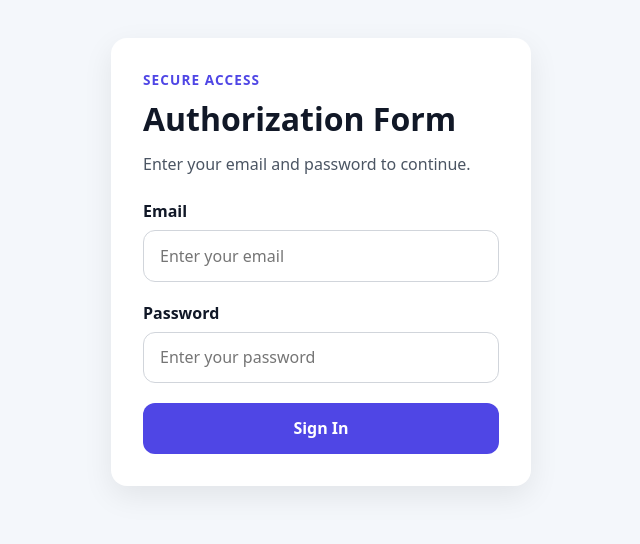
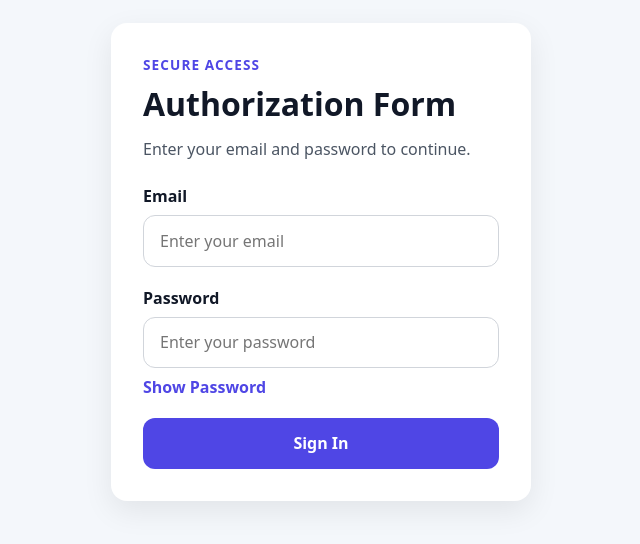
Before and after one commit to jprobussr/react-authorization-form, a React (Vite) app in the folder react-authorization-form/: page / in a window 1280 px wide. Shown: the part 138-682 px from the top of the page, without its empty margins (319-959 px from the left). Built offline with nearby package versions, Linux system fonts and the light colour scheme.

Commit message:
feat: add show and hide password toggle

```diff
--- a/react-authorization-form/src/App.css
+++ b/react-authorization-form/src/App.css
@@ -83,3 +83,18 @@
   font-weight: 600;
   color: #111827;
 }
+
+.toggle-password-button {
+  width: fit-content;
+  border: none;
+  background: transparent;
+  padding: 0;
+  font: inherit;
+  font-weight: 600;
+  color: #4f46e5;
+  cursor: pointer;
+}
+
+.toggle-password-button:hover {
+  text-decoration: underline;
+}
--- a/react-authorization-form/src/App.jsx
+++ b/react-authorization-form/src/App.jsx
@@ -5,6 +5,7 @@ const App = () => {
   const [email, setEmail] = useState('');
   const [password, setPassword] = useState('');
   const [message, setMessage] = useState('');
+  const [showPassword, setShowPassword] = useState(false);
 
   const handleEmailChange = (e) => {
     setEmail(e.target.value);
@@ -12,7 +13,7 @@ const App = () => {
 
   const handlePasswordChange = (e) => {
     setPassword(e.target.value);
-  }
+  };
 
   const handleSubmit = (e) => {
     e.preventDefault();
@@ -23,7 +24,9 @@ const App = () => {
     }
 
     setMessage('Successfully signed in!');
-  }
+    setEmail('');
+    setPassword('');
+  };
 
   return (
     <main className="page">
@@ -49,19 +52,27 @@ const App = () => {
           <div className="form-group">
             <label htmlFor="password">Password</label>
             <input
-              type="password"
+              type={showPassword ? 'text' : 'password'}
               id="password"
               placeholder="Enter your password"
               value={password}
               onChange={handlePasswordChange}
             />
+
+            <button
+              type="button"
+              onClick={() => setShowPassword(!showPassword)}
+              className="toggle-password-button"
+            >
+              {showPassword ? 'Hide Password' : 'Show Password'}
+            </button>
           </div>
 
           <button type="submit" className="submit-button">
             Sign In
           </button>
         </form>
-        {message && <p className='form-message'>{message}</p>}
+        {message && <p className="form-message">{message}</p>}
       </section>
     </main>
   );
```
